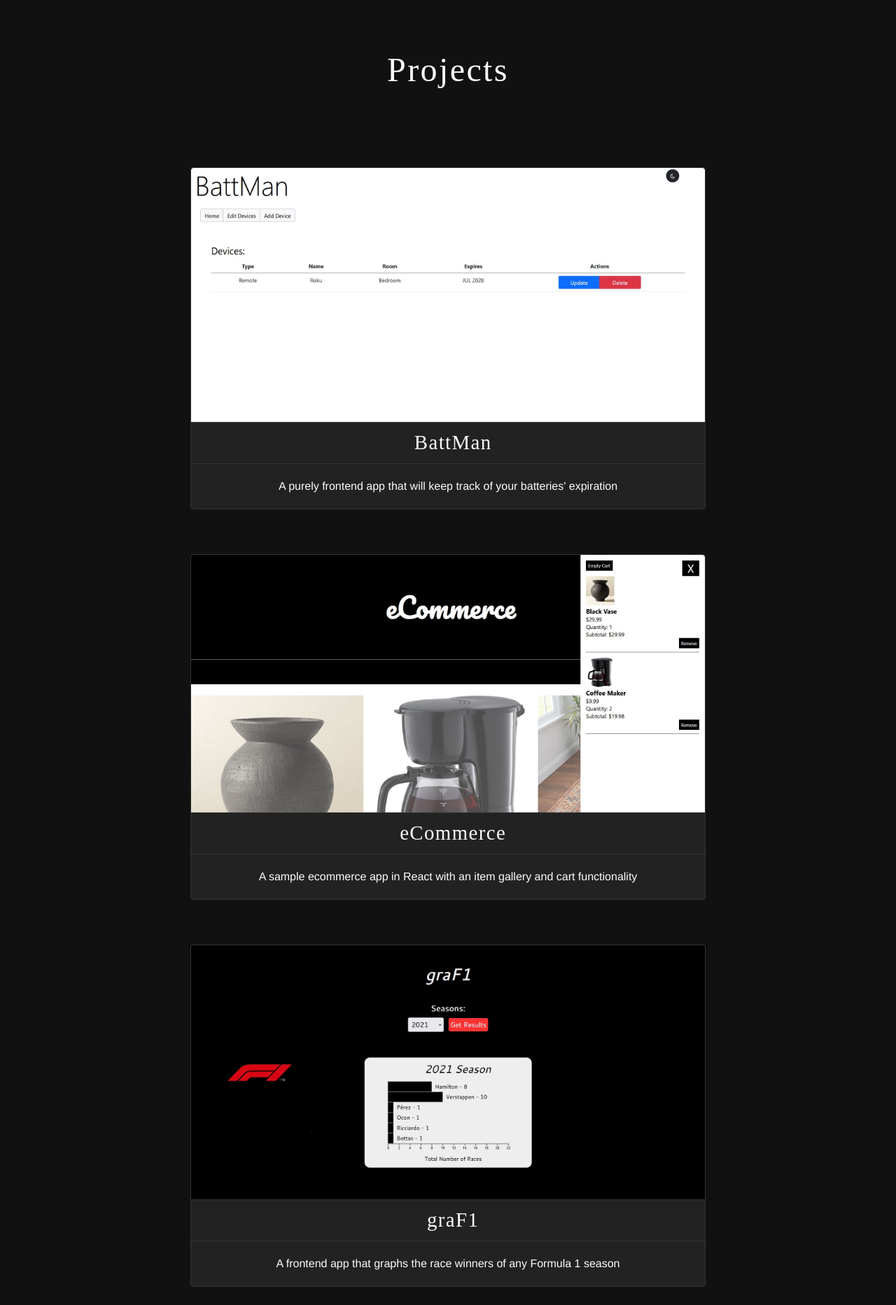
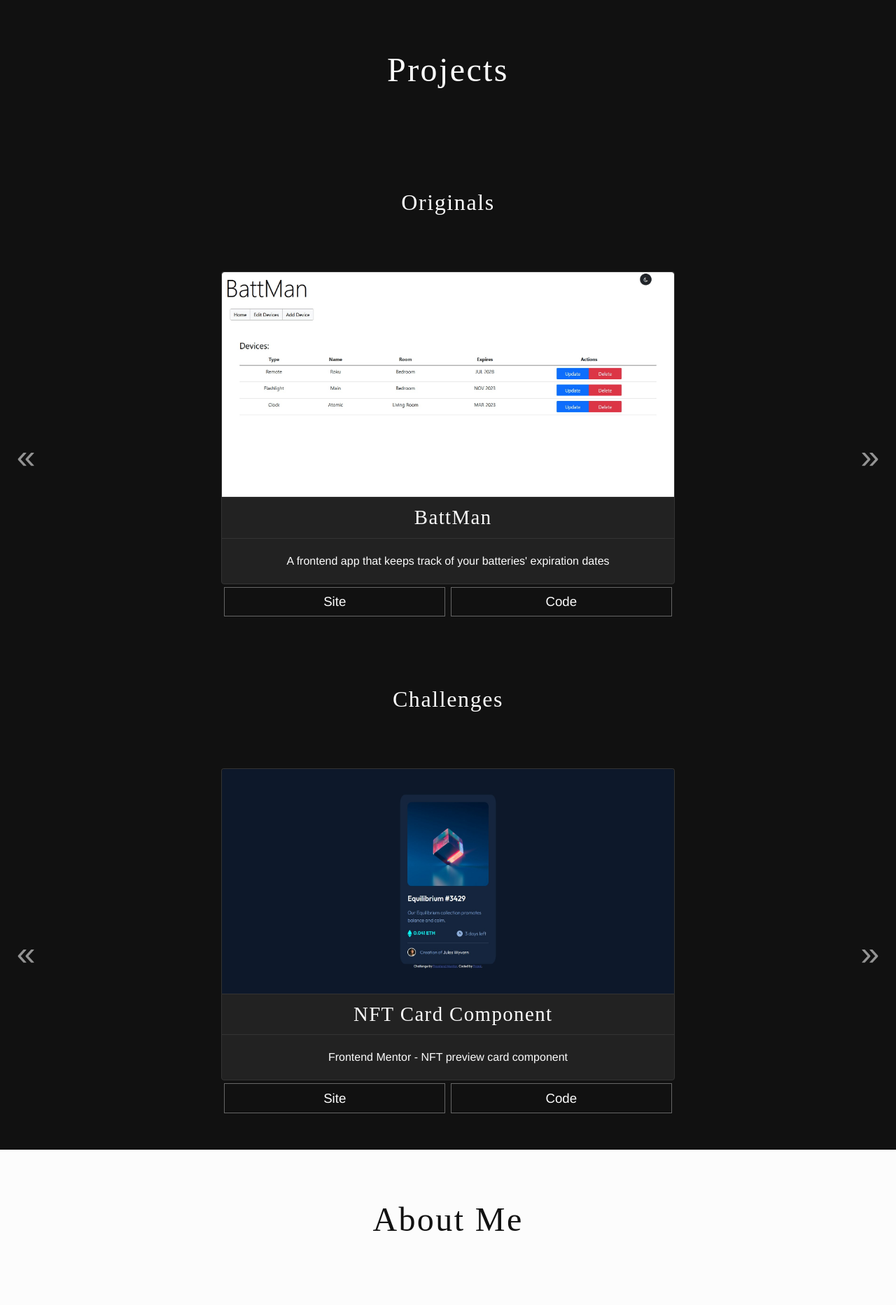
Before and after one commit to FCity/portfolio, a PHP site: page / in a window 1280 px wide. Shown: the part 58-1923 px from the top of the page at 70% size. Run offline with PHP 8.4, Linux system fonts and the light colour scheme; some web fonts are replaced.

Commit message:
with challenges and carousels

```diff
--- /dev/null
+++ b/app.js
@@ -0,0 +1,62 @@
+document.querySelector('#original-1').style.display = 'flex'
+document.querySelector('#challenge-1').style.display = 'flex'
+
+const originals = document.getElementsByClassName('original')
+console.log('originals:', originals)
+const challenges = document.getElementsByClassName('challenge')
+console.log('challenges:', challenges)
+let currentOriginal = 0
+let currentChallenge = 0
+
+const leftArrowOriginals = document.querySelector('#arrow-left-originals')
+const rightArrowOriginals = document.querySelector('#arrow-right-originals')
+const leftArrowChallenges = document.querySelector('#arrow-left-challenges')
+const rightArrowChallenges = document.querySelector('#arrow-right-challenges')
+
+leftArrowOriginals.addEventListener('click', () => {
+  if (currentOriginal > 0) {
+    originals[currentOriginal].style.display = 'none'
+    currentOriginal--
+    originals[currentOriginal].style.display = 'block'
+  } else {
+    originals[currentOriginal].style.display = 'none'
+    currentOriginal = originals.length - 1
+    originals[currentOriginal].style.display = 'block'
+  }
+})
+
+rightArrowOriginals.addEventListener('click', () => {
+  if (currentOriginal < originals.length - 1) {
+    originals[currentOriginal].style.display = 'none'
+    currentOriginal++
+    originals[currentOriginal].style.display = 'block'
+  } else {
+    originals[currentOriginal].style.display = 'none'
+    currentOriginal = 0
+    originals[currentOriginal].style.display = 'block'
+  }
+})
+
+leftArrowChallenges.addEventListener('click', () => {
+  if (currentChallenge > 0) {
+    challenges[currentChallenge].style.display = 'none'
+    currentChallenge--
+    challenges[currentChallenge].style.display = 'block'
+  } else {
+    challenges[currentChallenge].style.display = 'none'
+    currentChallenge = challenges.length - 1
+    challenges[currentChallenge].style.display = 'block'
+  }
+})
+
+rightArrowChallenges.addEventListener('click', () => {
+  if (currentChallenge < challenges.length - 1) {
+    challenges[currentChallenge].style.display = 'none'
+    currentChallenge++
+    challenges[currentChallenge].style.display = 'block'
+  } else {
+    challenges[currentChallenge].style.display = 'none'
+    currentChallenge = 0
+    challenges[currentChallenge].style.display = 'block'
+  }
+})
--- a/index.html
+++ b/index.html
@@ -4,8 +4,9 @@
     <meta charset="utf-8">
     <meta name="viewport" content="width=device-width, initial-scale=1.0">
     <title>Portfolio - Frank Calderon</title>
-		<link rel="shortcut icon" href="https://icon-library.com/images/fc-icon/fc-icon-26.jpg" type="image/x-icon">
+		<link rel="shortcut icon" href="images/favicon.ico.jpg" type="image/x-icon">
 		<link rel="stylesheet" href="https://cdnjs.cloudflare.com/ajax/libs/font-awesome/4.7.0/css/font-awesome.min.css">
+		<link rel="stylesheet" href="https://cdn.jsdelivr.net/gh/devicons/devicon@v2.15.1/devicon.min.css">
 		<link rel="stylesheet" href="style.css">
 </head>
 <body>
@@ -32,25 +33,50 @@
 			</div>
 		</nav>
 
+		<section id="landing">
+			<div class="text">
+				<h1 class="name"></h1>
+				<h3 class="job"></h3>
+				<div class="fx"></div>
+			</div>
+		</section>
+
 		<section id="projects">
 			<h1 class="section-heading">Projects</h1>
 
-			<div class="projects">
-				<div class="project">
+			<h2 class="mini-section-heading">Originals</h2>
+
+			<div class="carousel">
+				<div class="arrow" id="arrow-left-originals" title="Previous">&laquo;</div>
+
+				<div class="projects originals">
+					<div class="project original" id="original-1">
 						<div class="project-img">
 							<a href="https://fcity.github.io/batt-man" target="_blank" title="Go to Site">
-							<img src="images/screenshot-battman.jpg" alt="BattMan">
+								<img src="images/screenshot-battman-2.jpg" alt="BattMan">
 							</a>
 						</div>
 						<div class="project-info">
 							<h3 class="project-name">BattMan</h3>
 							<p class="project-desc">
-							A purely frontend app that will keep track of your batteries' expiration
+								A frontend app that keeps track of your batteries' expiration dates
 							</p>
+						</div>
+						<div class="project-links">
+							<div class="project-link">
+								<a href="https://fcity.github.io/batt-man" target="_blank" title="Go to Site">
+									<h3>Site</h3>
+								</a>
+							</div>
+							<div class="project-link">
+								<a href="https://github.com/FCity/batt-man" target="_blank" title="Go to Repo">
+									<h3>Code</h3>
+								</a>
+							</div>
 						</div>
 					</div>
 
-				<div class="project">
+					<div class="project original" id="original-2">
 						<div class="project-img">
 							<a href="https://fcity.github.io/ecommerce" target="_blank" title="Go to Site">
 								<img src="images/screenshot-ecommerce.jpg" alt="eCommerce">
@@ -62,9 +88,21 @@
 								A sample ecommerce app in React with an item gallery and cart functionality
 							</p>
 						</div>
+						<div class="project-links">
+							<div class="project-link">
+								<a href="https://fcity.github.io/ecommerce" target="_blank" title="Go to Site">
+									<h3>Site</h3>
+								</a>
+							</div>
+							<div class="project-link">
+								<a href="https://github.com/FCity/ecommerce" target="_blank" title="Go to Repo">
+									<h3>Code</h3>
+								</a>
+							</div>
+						</div>
 					</div>
 
-				<div class="project">
+					<div class="project original" id="original-3">
 						<div class="project-img">
 							<a href="https://github.com/FCity/graf1" target="_blank" title="Go to Repo">
 								<img src="images/screenshot-graf1.jpg" alt="graF1">
@@ -76,7 +114,131 @@
 								A frontend app that graphs the race winners of any Formula 1 season
 							</p>
 						</div>
+						<div class="project-links">
+							<div class="project-link" style="width: 100%;">
+								<a href="https://github.com/FCity/graf1" target="_blank" title="Go to Repo">
+									<h3>Code</h3>
+								</a>
 							</div>
+						</div>
+					</div>
+				</div>
+
+				<div class="arrow" id="arrow-right-originals" title="Next">&raquo;</div>
+			</div>
+
+			<h2 class="mini-section-heading">Challenges</h2>
+
+			<div class="carousel">
+				<div class="arrow" id="arrow-left-challenges" title="Previous">&laquo;</div>
+
+				<div class="projects challenges">
+					<div class="project challenge" id="challenge-1">
+						<div class="project-img">
+							<a href="https://fcity.github.io/nft-preview-card-component" target="_blank" title="Go to Site">
+								<img src="images/screenshot-nft-card.jpg" alt="NFT Card Component">
+							</a>
+						</div>
+						<div class="project-info">
+							<h3 class="project-name">NFT Card Component</h3>
+							<p class="project-desc">
+								Frontend Mentor - NFT preview card component
+							</p>
+						</div>
+						<div class="project-links">
+							<div class="project-link">
+								<a href="https://fcity.github.io/nft-preview-card-component" target="_blank" title="Go to Site">
+									<h3>Site</h3>
+								</a>
+							</div>
+							<div class="project-link">
+								<a href="https://github.com/FCity/nft-preview-card-component" target="_blank" title="Go to Repo">
+									<h3>Code</h3>
+								</a>
+							</div>
+						</div>
+					</div>
+
+					<div class="project challenge" id="challenge-2">
+						<div class="project-img">
+							<a href="https://fcity.github.io/base-apparel-coming-soon" target="_blank" title="Go to Site">
+								<img src="images/screenshot-base-apparel.jpg" alt="Base Apparel Coming Soon Page">
+							</a>
+						</div>
+						<div class="project-info">
+							<h3 class="project-name">Base Apparel Coming Soon Page</h3>
+							<p class="project-desc">
+								Frontend Mentor - Base Apparel coming soon page
+							</p>
+						</div>
+						<div class="project-links">
+							<div class="project-link">
+								<a href="https://fcity.github.io/base-apparel-coming-soon" target="_blank" title="Go to Site">
+									<h3>Site</h3>
+								</a>
+							</div>
+							<div class="project-link">
+								<a href="https://github.com/FCity/base-apparel-coming-soon" target="_blank" title="Go to Repo">
+									<h3>Code</h3>
+								</a>
+							</div>
+						</div>
+					</div>
+
+					<div class="project challenge" id="challenge-3">
+						<div class="project-img">
+							<a href="https://fcity.github.io/sunnyside-agency-landing-page" target="_blank" title="Go to Site">
+								<img src="images/screenshot-sunnyside.jpg" alt="Sunnyside Agency Landing Page">
+							</a>
+						</div>
+						<div class="project-info">
+							<h3 class="project-name">Sunnyside Agency Landing Page</h3>
+							<p class="project-desc">
+								Frontend Mentor - Sunnyside Agency Landing Page
+							</p>
+						</div>
+						<div class="project-links">
+							<div class="project-link">
+								<a href="https://fcity.github.io/sunnyside-agency-landing-page" target="_blank" title="Go to Site">
+									<h3>Site</h3>
+								</a>
+							</div>
+							<div class="project-link">
+								<a href="https://github.com/FCity/sunnyside-agency-landing-page" target="_blank" title="Go to Repo">
+									<h3>Code</h3>
+								</a>
+							</div>
+						</div>
+					</div>
+
+					<div class="project challenge" id="challenge-4">
+						<div class="project-img">
+							<a href="https://fcity.github.io/hatchways-frontend" target="_blank" title="Go to Site">
+								<img src="images/screenshot-hatchways-2.jpg" alt="Hatchways Front End Assessment">
+							</a>
+						</div>
+						<div class="project-info">
+							<h3 class="project-name">Hatchways Front End Assessment</h3>
+							<p class="project-desc">
+								The Hatchways Front End Assessment
+							</p>
+						</div>
+						<div class="project-links">
+							<div class="project-link">
+								<a href="https://fcity.github.io/hatchways-frontend" target="_blank" title="Go to Site">
+									<h3>Site</h3>
+								</a>
+							</div>
+							<div class="project-link">
+								<a href="https://github.com/FCity/hatchways-frontend" target="_blank" title="Go to Repo">
+									<h3>Code</h3>
+								</a>
+							</div>
+						</div>
+					</div>
+				</div>
+
+				<div class="arrow" id="arrow-right-challenges" title="Next">&raquo;</div>
 			</div>
 		</section>
 
@@ -90,7 +252,7 @@
 					</div>
 
 					<div class="description">
-						<p>Hi! I'm Frank, a frontend developer with full stack skills &mdash; open to work and grow on any stack. </p>
+						<p>Hi, my name is Frank. I'm a frontend developer</p>
 					</div>
 				</div>
 
@@ -101,7 +263,7 @@
 						<div class="tech-row">
 							 <img width="60" height="60" src="images/html5-logo.jpg" alt="HTML5" title="HTML5">
 							 <img width="60" height="60" src="images/css3-logo.jpg" alt="CSS3" title="CSS3">
-							 <img width="60" height="60" src="images/js-logo.jpg" alt="JS" title="Javascript">
+							 <img width="60" height="60" src="images/js-logo-2.jpg" alt="JS" title="Javascript">
 						</div>
 						<div class="tech-row">
 							<img width="70" height="60" src="images/react-logo.jpg" alt="ReactJS" title="ReactJS">
@@ -154,5 +316,7 @@
 			<p>&copy;2022 by Frank Calderon</p>
 		</footer>
 	</div>
+
+<script src="app.js"></script>
 </body>
 </html>
--- a/style.css
+++ b/style.css
@@ -19,6 +19,10 @@
   box-sizing: border-box;
   margin: 0;
   padding: 0;
+}
+
+html {
+  scroll-behavior: smooth;
 }
 
 body {
@@ -66,13 +70,18 @@ button, a {
   color: var(--light);
 }
 
-nav *, .section-heading, .project-name, .img-wrapper, .technologies h2, footer {
+nav *, .section-heading, .mini-section-heading, .project-name, .img-wrapper, .technologies h2, footer {
   font-family: 'Saira Extra Condensed';
   letter-spacing: .05em;
 }
 
 .section-heading {
   padding: .5em 0 1em .5em;
+}
+
+.mini-section-heading {
+  font-size: 1.2em;
+  padding: .5em 0 1em .75em;
 }
 
 .none {
@@ -115,6 +124,10 @@ nav {
 
 
 /* PROJECTS */
+
+.arrow {
+  display: none;
+}
 
 .projects {
   display: flex;
@@ -159,6 +172,17 @@ nav {
 
 .project-desc {
   padding: 1em;
+}
+
+.project-link {
+  border: 1px solid var(--mid-dark);
+  display: flex;
+  justify-content: center;
+  align-items: center;
+  font-size: .75rem;
+  color: var(--mid-light);
+  margin: .25em;
+  padding: .1em .66em;
 }
 
 
@@ -226,7 +250,9 @@ nav {
 }
 
 .tech-row img {
-  margin: .5em;
+  margin: 1em;
+  transition: border-bottom .1s ease-in-out;
+  cursor: pointer;
 }
 
 
@@ -269,9 +295,13 @@ footer {
     text-align: center;
   }
 
-  .section-heading {
+  .section-heading, .mini-section-heading {
     font-size: 3rem;
     padding: 1.5em 0 2em 0;
+  }
+
+  .mini-section-heading {
+    font-size: 2rem;
   }
 
   /* NAV */
@@ -307,12 +337,48 @@ footer {
   }
 
   /* PROJECTS */
+  .carousel {
+    display: flex;
+    align-items: center;
+  }
+
+  .arrow {
+    display: flex;
+    justify-content: center;
+    align-items: center;
+    opacity: 0.7;
+    color: #ccc;
+    font-size: 3em;
+    width: 10%;
+    height: 100%;
+    cursor: pointer;
+    transition: color 0.3s ease-in-out;
+  }
+  .arrow:hover {
+    color: #777;
+  }
+
   .project {
+    display: none;
     width: 60%;
   }
 
   .project-name {
     font-size: 1.8rem;
+  }
+
+  .project-links {
+    display: flex;
+    justify-content: space-around;
+  }
+
+  .project-link {
+    font-size: 1rem;
+    width: 50%;
+  }
+
+  .project-link a {
+    width: 100%;
   }
 
   /* ABOUT */
```
Also changed, not shown: images/favicon.ico.jpg (added), images/screenshot-base-apparel.jpg (added), images/screenshot-battman-2.jpg (added), images/screenshot-hatchways-2.jpg (added), images/screenshot-hatchways.jpg (added), images/screenshot-nft-card.jpg (added), images/screenshot-sunnyside.jpg (added). Lines whose indentation alone changed are shown as unchanged.
